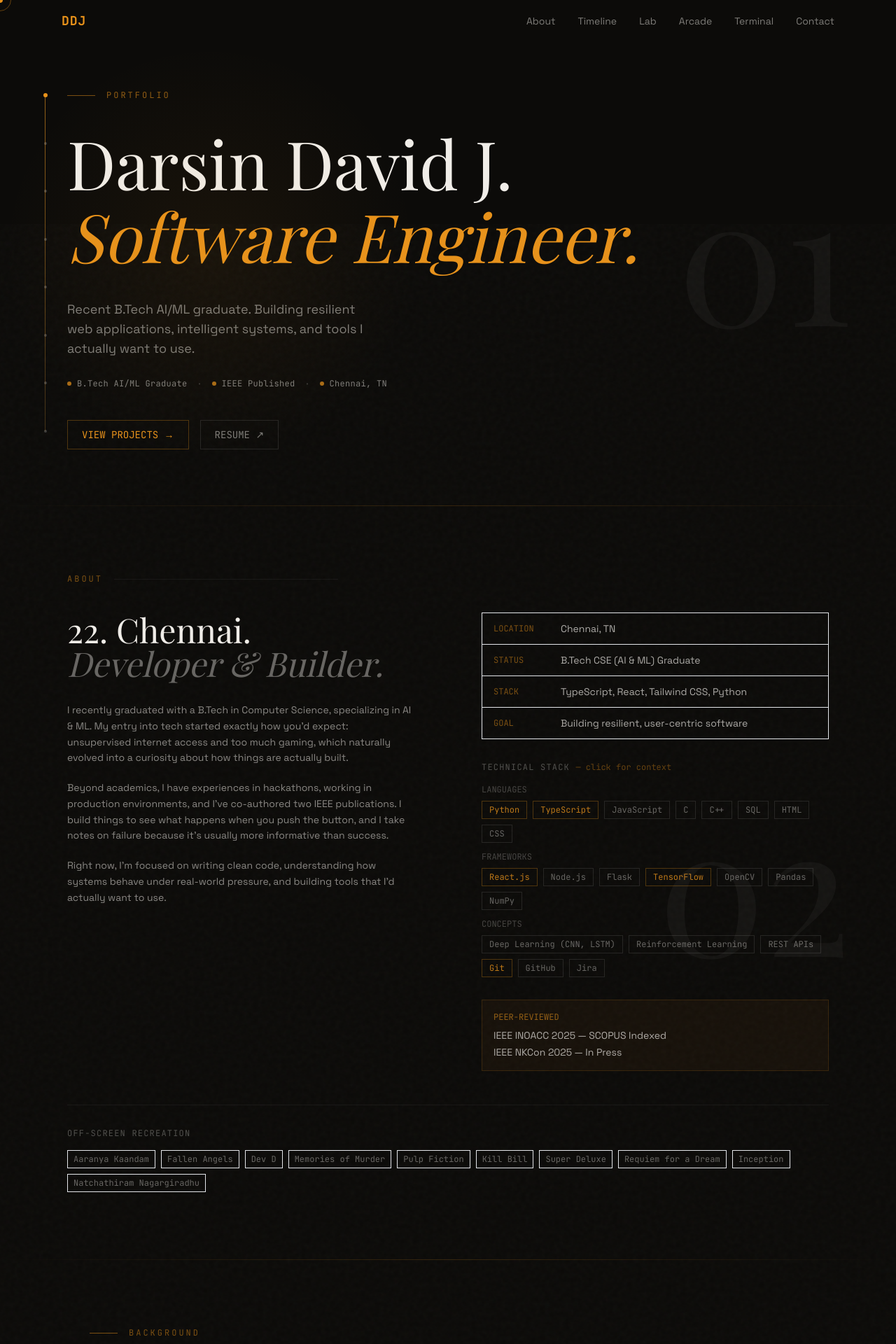
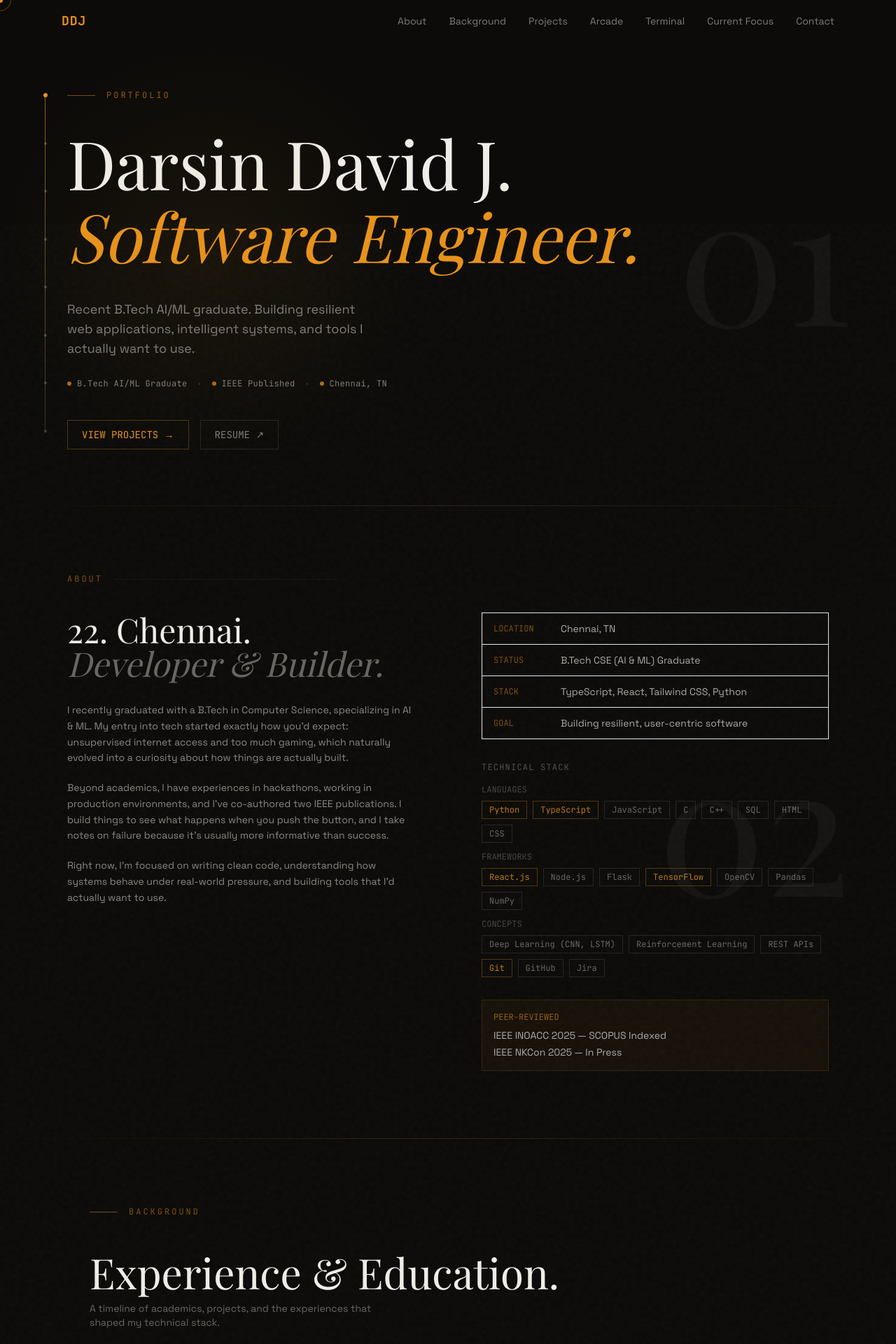
Before and after one commit to darsindavid/portfolio, a Next.js app: page / in a window 1280 px wide. Shown: the top 1920 px of the page at 70% size. Built offline with nearby package versions, Linux system fonts and the light colour scheme.

Commit message:
some updates and changes to the text

```diff
--- a/src/components/sections/About.tsx
+++ b/src/components/sections/About.tsx
@@ -10,19 +10,6 @@ const FACTS = [
   { label: "STATUS", value: "B.Tech CSE (AI & ML) Graduate" },
   { label: "STACK", value: "TypeScript, React, Tailwind CSS, Python" },
   { label: "GOAL", value: "Building resilient, user-centric software" },
-];
-
-const FILMS = [
-  "Aaranya Kaandam",
-  "Fallen Angels",
-  "Dev D",
-  "Memories of Murder",
-  "Pulp Fiction",
-  "Kill Bill",
-  "Super Deluxe",
-  "Requiem for a Dream",
-  "Inception",
-  "Natchathiram Nagargiradhu",
 ];
 
 // Updated to match a more grounded tech stack
@@ -147,7 +134,6 @@ export default function About() {
               <p className="font-mono text-xs text-offwhite/30 tracking-widest uppercase mb-4">
                 TECHNICAL STACK{" "}
                 <span className="text-amber/40 normal-case tracking-normal">
-                  — click for context
                 </span>
               </p>
 
@@ -201,24 +187,6 @@ export default function About() {
             </FadeIn>
           </div>
         </div>
-
-        {/* Film stack moved to the bottom as an extra detail */}
-        <FadeIn delay={0.4} className="mt-12 pt-8 border-t border-white/5">
-          <p className="font-mono text-xs text-offwhite/30 tracking-widest uppercase mb-4">
-            OFF-SCREEN RECREATION
-          </p>
-          <div className="flex flex-wrap gap-2">
-            {FILMS.map((film) => (
-              <span
-                key={film}
-                className="font-mono text-xs text-offwhite/40 border border-white/8 px-2 py-1"
-              >
-                {film}
-              </span>
-            ))}
-          </div>
-        </FadeIn>
-
       </div>
     </section>
   );
--- a/src/components/sections/Arcade.tsx
+++ b/src/components/sections/Arcade.tsx
@@ -224,7 +224,7 @@ export default function Arcade() {
         {/* Header */}
         <motion.div ref={ref} initial={{ opacity: 0, y: 20 }} animate={inView ? { opacity: 1, y: 0 } : {}} className="flex items-center gap-4 mb-8">
           <div className="h-px w-10 bg-amber/50" />
-          <span className="font-mono text-xs text-amber/50 tracking-[0.25em] uppercase">MINI GAME</span>
+          <span className="font-mono text-xs text-amber/50 tracking-[0.25em] uppercase">ARCADE</span>
         </motion.div>
 
         <div className="mb-10">
--- a/src/components/sections/Contact.tsx
+++ b/src/components/sections/Contact.tsx
@@ -82,7 +82,7 @@ export default function Contact() {
             >
               <span className="w-2 h-2 rounded-full bg-amber animate-pulse" />
               <span className="font-mono text-xs text-offwhite/40">
-                Open to full-time roles · Based in Chennai
+                Open to full-time roles · Based in Chennai but happy to relocate :D
               </span>
             </motion.div>
           </div>
--- a/src/components/sections/FutureVision.tsx
+++ b/src/components/sections/FutureVision.tsx
@@ -83,7 +83,7 @@ export default function FutureVision() {
               <div className="flex items-center gap-2">
                 <span className="w-2 h-2 rounded-full bg-amber animate-pulse" />
                 <p className="font-mono text-xs text-offwhite/60">
-                  Graduate → Building → Seeking Full-Time Roles
+                  Graduate → Learning → Seeking Full-Time Roles
                 </p>
               </div>
             </div>
--- a/src/components/ui/Navbar.tsx
+++ b/src/components/ui/Navbar.tsx
@@ -5,10 +5,11 @@ import { motion, AnimatePresence } from "framer-motion";
 
 const NAV_LINKS = [
   { label: "About", href: "#about" },
-  { label: "Timeline", href: "#timeline" },
-  { label: "Lab", href: "#lab" },
+  { label: "Background", href: "#timeline" },
+  { label: "Projects", href: "#lab" },
   { label: "Arcade", href: "#arcade" },
   { label: "Terminal", href: "#terminal" },
+  { label: "Current Focus", href: "#future" },
   { label: "Contact", href: "#contact" },
 ];
 
--- a/src/lib/data.ts
+++ b/src/lib/data.ts
@@ -21,8 +21,8 @@ export const PROJECTS = [
     codename: "Frontend App",
     title: "Project Ayush",
     subtitle: "Virtual Herbal Garden — SIH 2024",
-    tags: ["HTML", "CSS", "JavaScript", "Frontend"],
-    status: "LIVE",
+    tags: ["HTML", "CSS", "JavaScript"],
+    status: "HACKATHON PROJECT",
     hypothesis: "Standard UI patterns for botanical data often fall short in user retention. The goal was to build an interface that feels intuitive and visually cohesive.",
     method: "Collaborated with a team to develop a virtual herbal garden featuring 20+ categorized medicinal plants. Built the responsive frontend to handle user navigation, filtering, and categorization.",
     finding: "UX decisions and clean filtering logic are critical when dealing with large datasets. Investing time in a robust frontend architecture speeds up feature development.",
@@ -77,7 +77,7 @@ export const TIMELINE = [
     category: "EDUCATION",
     title: "SRMIST — Chennai",
     period: "2022 — 2026",
-    description: "B.Tech in Computer Science and Engineering, with a specialized focus on Artificial Intelligence and Machine Learning.",
+    description: "B.Tech in Computer Science and Engineering with specialization in Artificial Intelligence and Machine Learning.",
     status: "past",
     events: [
       "Deep dive into Data Structures, Algorithms, and System Architecture.",
@@ -87,7 +87,7 @@ export const TIMELINE = [
   },
   {
     category: "EXPERIENCE",
-    title: "Hackathons, Research & Appexert",
+    title: "Hackathons, Research & Internship",
     period: "2024 — 2026",
     description: "Applied theoretical knowledge to high-pressure environments, peer-reviewed academic research, and production codebases.",
     status: "past",
```
